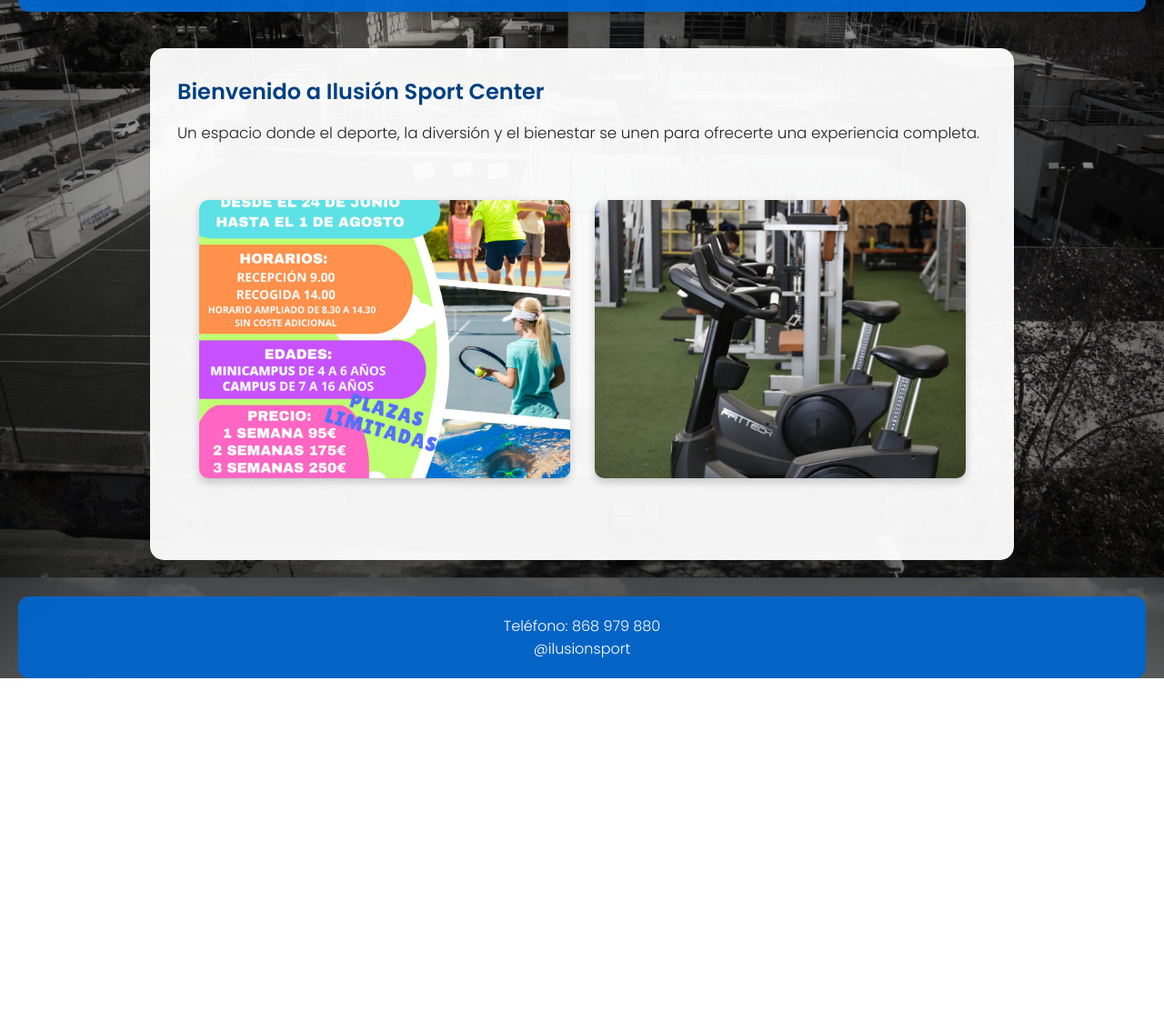
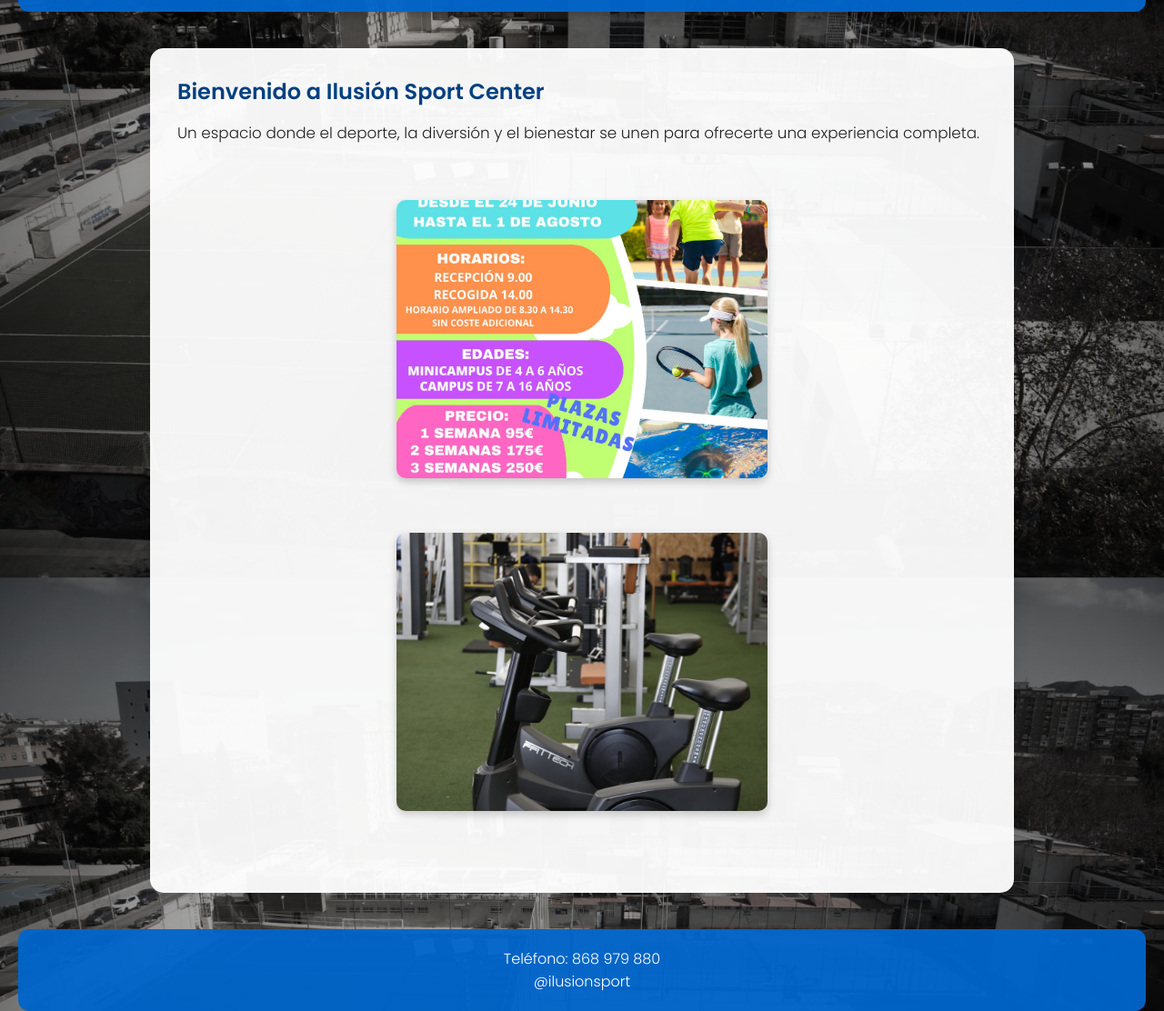
Before and after one commit to IlusionSportCenter/IlusionSportCenter.github.io, a plain HTML site: page index.html in a window 1280 px wide. Shown: the part 218-1330 px from the top of the page at 91% size. Before the commit the page ends 964 px from the top, so only its background shows below. Drawn offline with Linux system fonts and the light colour scheme.

Commit message:
Update index.html

```diff
--- a/index.html
+++ b/index.html
@@ -32,10 +32,15 @@
       <p>Un espacio donde el deporte, la diversión y el bienestar se unen para ofrecerte una experiencia completa.</p>
     </section>
 
-    <section class="inicio-imagenes">
-      <img src="img/foto1.jpg" alt="Foto 1 de Ilusión Sport Center">
-      <img src="img/foto2.jpg" alt="Foto 2 de Ilusión Sport Center">
-    </section>
+  <section class="inicio-imagenes">
+  <div class="imagen-contenedor">
+    <img src="img/foto1.jpg" alt="Foto 1 de Ilusión Sport Center">
+  </div>
+  <div class="imagen-contenedor">
+    <img src="img/foto2.jpg" alt="Foto 2 de Ilusión Sport Center">
+  </div>
+</section>
+
   </main>
 
   <footer>
```
